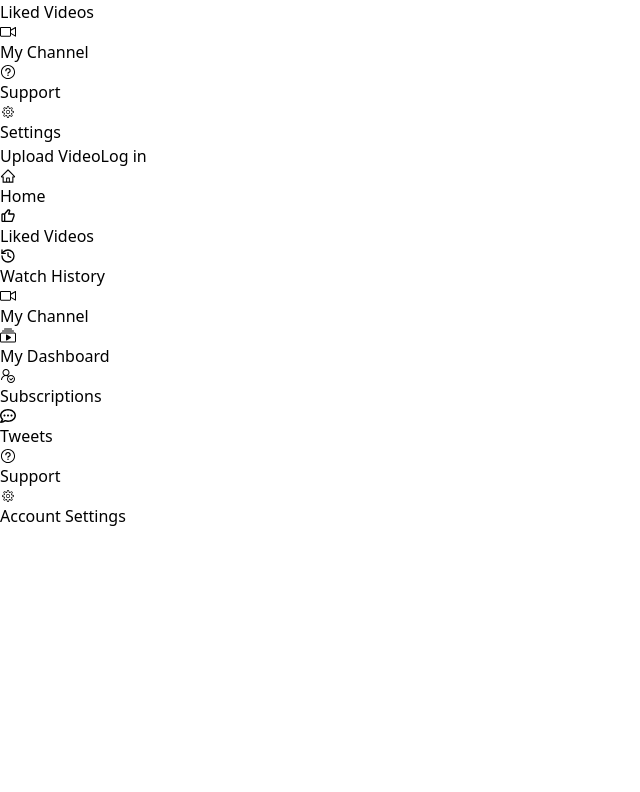
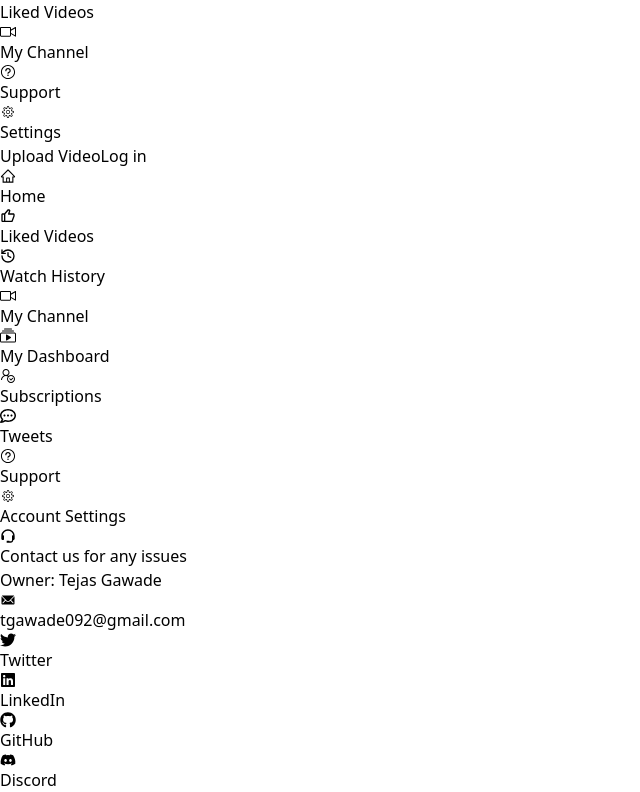
Before and after one commit to tejasg99/StreamTube-frontend, a React (Vite) app: page /support in a window 1280 px wide. Shown: the part 1432-2224 px from the top of the page, without its empty margins (0-640 px from the left). Before the commit the page ends 1960 px from the top, so only its background shows below. Built offline with nearby package versions, Linux system fonts and the light colour scheme; no server answers; what @fvilers/disable-react-devtools would draw is missing.

Commit message:
ui fixes

```diff
--- a/src/components/Header/Header.jsx
+++ b/src/components/Header/Header.jsx
@@ -67,7 +67,7 @@
   }, [location.pathname]);
 
   return (
-    <header className="z-[9999] sticky inset-x-0 top-0 w-full text-white bg-[#0e0e0e] px-4">
+    <header className="z-[9999] sticky inset-x-0 top-0 w-full text-white bg-[#0e0e0e] px-4 border-b border-b-slate-500">
       <nav className="flex justify-between items-center py-2">
         <Link to="/" className="flex items-center w-2/12">
           <Logo className="shrink-0 sm:w-[8rem]" mobile={true} />
--- a/src/components/Sidebar.jsx
+++ b/src/components/Sidebar.jsx
@@ -56,7 +56,7 @@
     },
     {
       name: "Tweets",
-      path: "/tweets",
+      path: "/tweets-page",
       icon: <FaRegCommentDots />,
       onMobile: true,
     },
@@ -64,7 +64,7 @@
 
   return (
     <aside
-      className={`z-40 group absolute inset-x-0 bottom-0 w-full shrink-0 bg-[#0e0e0e] px-2 py-2 sm:absolute sm:inset-y-0 sm:max-w-[70px] sm:py-6 sm:hover:max-w-[250px] ${
+      className={`z-40 group absolute border-r border-r-slate-500 inset-x-0 bottom-0 w-full shrink-0 bg-[#0e0e0e] px-2 py-2 sm:absolute sm:inset-y-0 sm:max-w-[70px] sm:py-6 sm:hover:max-w-[250px] ${
         fullSize ? "lg:sticky lg:max-w-[250px]" : ""
       }`}
     >
@@ -116,7 +116,7 @@
           </li>
           <li className="hidden sm:block">
             <Link
-              to="/edit-profile/account-details"
+              to="/edit-profile/edit-account-details"
               className="flex flex-col items-center justify-center py-1 sm:w-full sm:flex-row sm:p-1.5 sm:rounded-md sm:hover:bg-[#444] sm:hover:text-white sm:focus:bg-[#444] sm:focus:text-white sm:group-hover:justify-start sm:group-hover:px-4 lg:justify-start lg:px-4"
             >
               <span className="inline-block w-5 shrink-0 sm:group-hover:mr-4 lg:mr-4">
--- a/src/main.jsx
+++ b/src/main.jsx
@@ -115,7 +115,7 @@
       {
         path: "/watch-history",
         element: (
-          <AuthLayout auth={true} pageName={"watchHistory"}>
+          <AuthLayout auth={true} pageName={"History"}>
             <Suspense
               fallback={
                 <p className="text-slate-100 text-3xl text-center w-full h-screen bg-slate-900">
@@ -293,7 +293,7 @@
           {
             path: "edit-account-details",
             element: (
-              <AuthLayout auth={true} pageName={"EditAccountDetails"}>
+              <AuthLayout auth={true} pageName={'Settings'}>
                 <Suspense
                   fallback={
                     <p className="text-slate-100 text-3xl text-center w-full h-screen bg-slate-900">
@@ -327,7 +327,7 @@
       {
         path: "/support",
         element: (
-          <AuthLayout auth={false} pageName={"Support"}>
+
             <Suspense
               fallback={
                 <p className="text-slate-100 text-3xl text-center w-full h-screen bg-slate-900">
@@ -337,7 +337,7 @@
             >
               <Support />
             </Suspense>
-          </AuthLayout>
+
         ),
       },
       {
--- a/src/pages/Support.jsx
+++ b/src/pages/Support.jsx
@@ -1,10 +1,6 @@
-import {
-    FaTwitter,
-    FaLinkedin,
-    FaGithub,
-    FaDiscord,
-    FaQuestionCircle,
-  } from "react-icons/fa";
+import { FaTwitter, FaLinkedin, FaGithub, FaDiscord } from "react-icons/fa";
+import { BiSupport } from "react-icons/bi";
+import { IoIosMail } from "react-icons/io";
 
 const Support = () => {
   const personalInfo = {
@@ -27,29 +23,32 @@
   ];
 
   return (
-      <section className="w-full  flex justify-center items-center">
-        <div className="bg-gray-900 text-white p-8 rounded-lg shadow-lg max-w-lg mx-auto">
+    <section className="w-full h-[100%]  flex justify-start items-center">
+      <div className="bg-transparent text-white p-8 rounded-lg shadow-lg w-full">
         <div className="flex flex-col items-center mb-6">
           <div className="bg-blue-600 p-4 rounded-full mb-4">
-              <FaQuestionCircle className="text-4xl" />
+            <BiSupport className="text-4xl" />
           </div>
 
           <h3 className="text-2xl font-bold text-center mb-2">
-              Dm for any issues
+            Contact us for any issues
           </h3>
           <h4 className="text-2xl font-bold text-center mb-2 ">
-              {personalInfo.name}
+            Owner: {personalInfo.name}
           </h4>
-            <p className="text-blue-400 text-lg mb-4">{personalInfo.email}</p>
+          <div className="flex gap-3 items-center border border-slate-500 rounded-lg px-4 py-2 mt-2">
+            <IoIosMail  className="text-white w-8 h-8" />
+            <p className="text-blue-400 text-2xl">{personalInfo.email}</p>
           </div>
-          <div className="space-y-4">
+        </div>
+        <div className="flex justify-center items-center gap-6">
           {links.map((link) => (
             <a
               key={link.name}
               href={link.url}
               target="_blank"
               rel="noopener noreferrer"
-                className="flex items-center p-3 bg-gray-800 rounded-lg hover:bg-blue-700 transition duration-300"
+              className="flex items-center p-3 bg-transparent border border-slate-500 rounded-lg hover:bg-blue-700 transition duration-300"
             >
               <link.icon className="text-blue-400 mr-3 text-xl" />
               <span className="text-lg">{link.name}</span>
```
Lines whose indentation alone changed are shown as unchanged.
